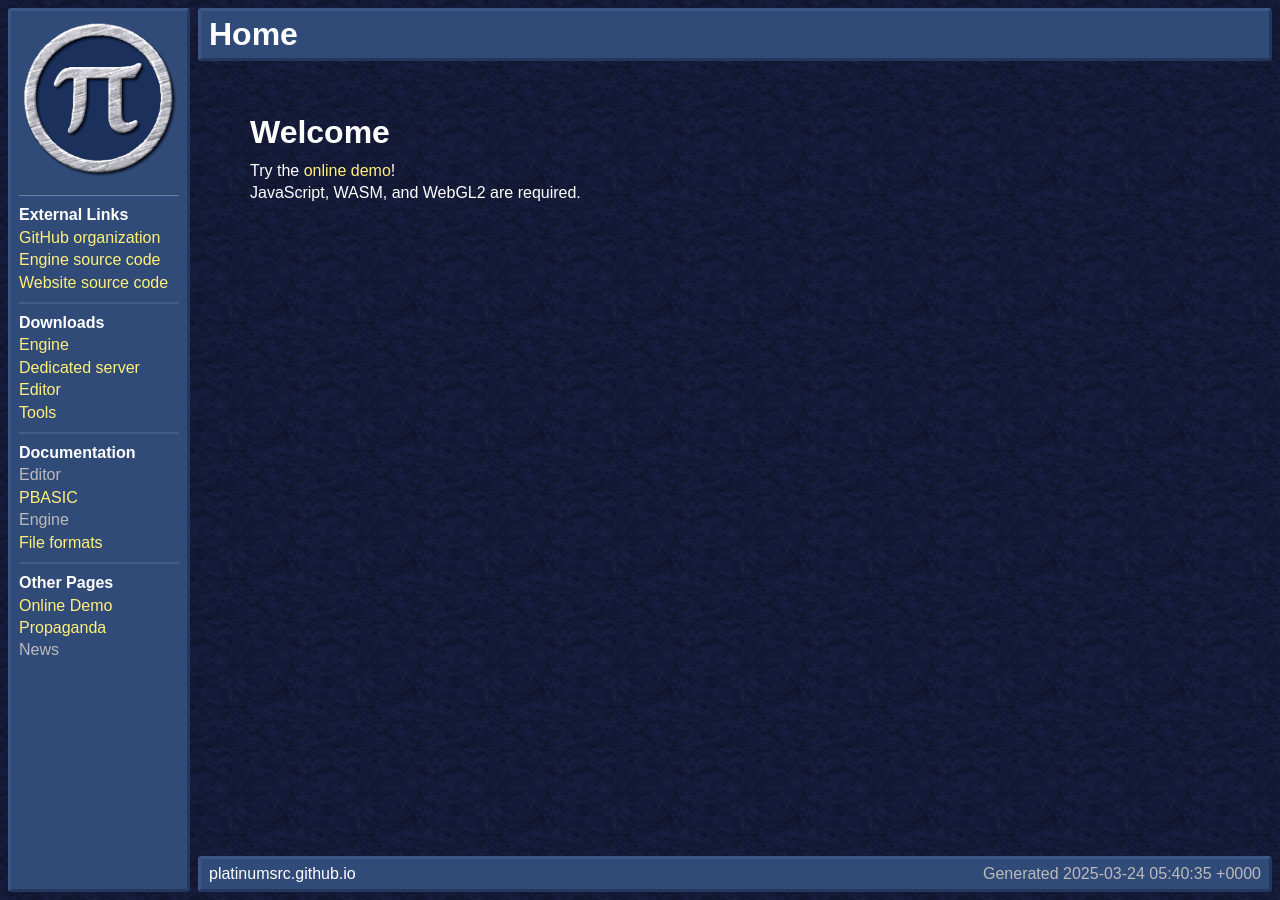
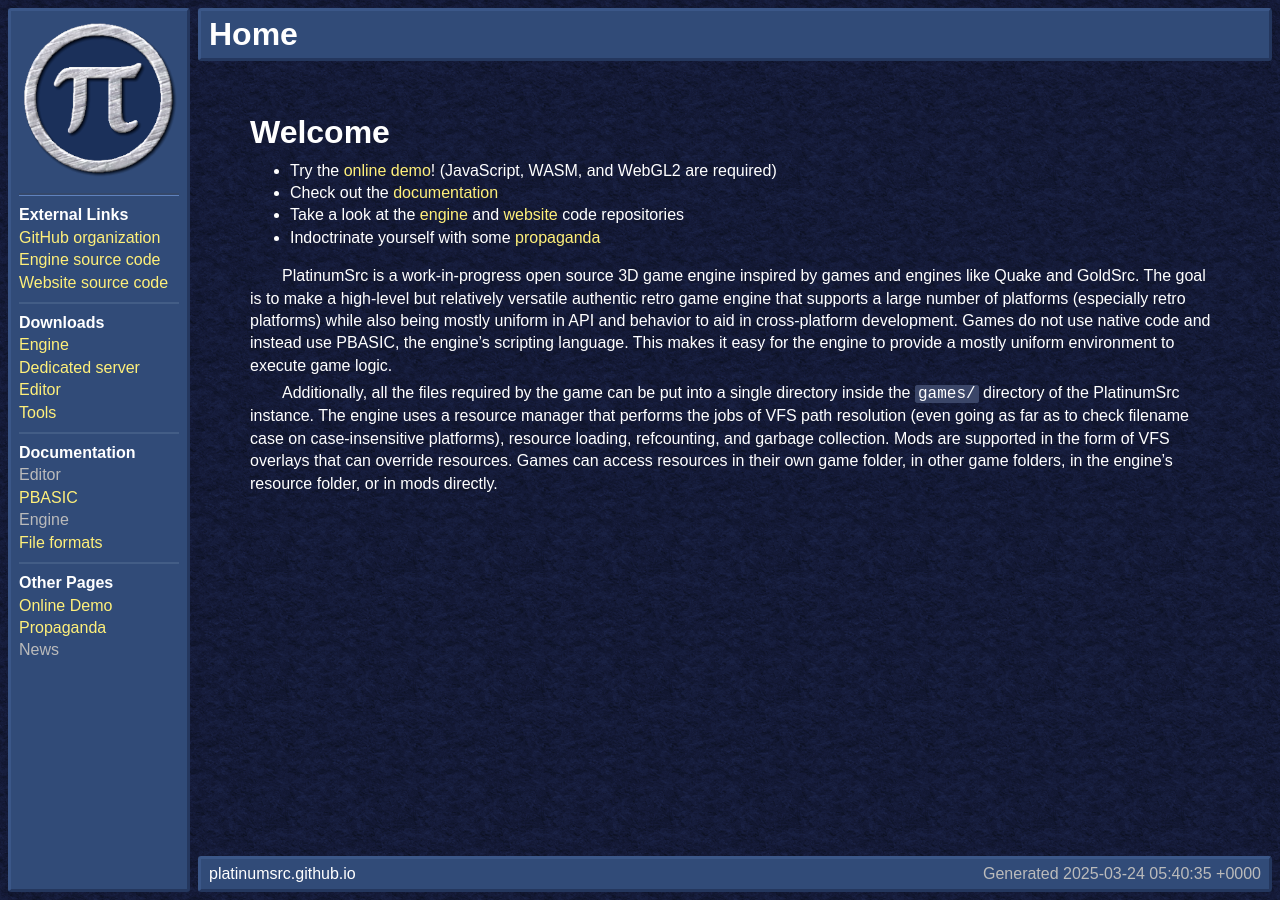
Before and after one commit to PlatinumSrc/platinumsrc.github.io, a Jekyll site: the page built from index.md, in a window 1280 px wide. Built offline with Jekyll 4.4.1, drawn with Linux system fonts in a browser that asks for light colours.

Commit message:
Small update and CSS fixes

```diff
--- a/base.css
+++ b/base.css
@@ -66,6 +66,9 @@ a.secret:hover {
 
 p {
     margin: 0.3em 0;
+}
+p.indent {
+    text-indent: 2em;
 }
 
 @keyframes headerjump {
@@ -286,7 +289,7 @@ center {
 #_content {
     padding: 3.25em;
 }
-#_content *:first-child {
+#_content > :first-child, #_content > div:first-child > :first-child, #_content > span:first-child > :first-child {
     margin-top: 0;
 }
 #_sidebar {
--- a/index.html
+++ /dev/null
@@ -1,8 +0,0 @@
----
-title: Home
----
-<h1>Welcome</h1>
-<p>
-    Try the <a href="/online-demo">online demo</a>!<br>
-    JavaScript, WASM, and WebGL2 are required.
-</p>
--- /dev/null
+++ b/index.md
@@ -0,0 +1,24 @@
+---
+title: Home
+---
+
+{%- include globals.liquid -%}
+
+# Welcome
+
+- Try the [online demo](/online-demo)! \(JavaScript, WASM, and WebGL2 are required\)
+- Check out the [documentation](/docs)
+- Take a look at the [engine](https://github.com/{{ org }}/{{ repo }}) and [website](https://github.com/{{ org }}/{{ site.domain }}) code repositories
+- Indoctrinate yourself with some [propaganda](/propaganda)
+
+{:.indent}
+PlatinumSrc is a work-in-progress open source 3D game engine inspired by games and engines like Quake and GoldSrc.
+The goal is to make a high-level but relatively versatile authentic retro game engine that supports a large number of platforms \(especially retro platforms\) while also being mostly uniform in API and behavior to aid in cross-platform development.
+Games do not use native code and instead use PBASIC, the engine's scripting language.
+This makes it easy for the engine to provide a mostly uniform environment to execute game logic.
+
+{:.indent}
+Additionally, all the files required by the game can be put into a single directory inside the `games/` directory of the PlatinumSrc instance.
+The engine uses a resource manager that performs the jobs of VFS path resolution \(even going as far as to check filename case on case-insensitive platforms\), resource loading, refcounting, and garbage collection.
+Mods are supported in the form of VFS overlays that can override resources.
+Games can access resources in their own game folder, in other game folders, in the engine's resource folder, or in mods directly.
```
Also changed, not shown: propaganda/index.md (+3 -2 lines), 1 other file.
